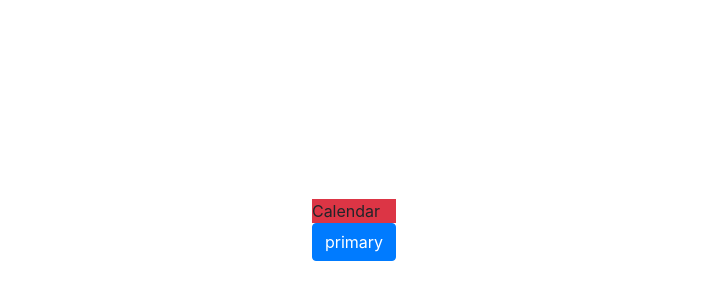
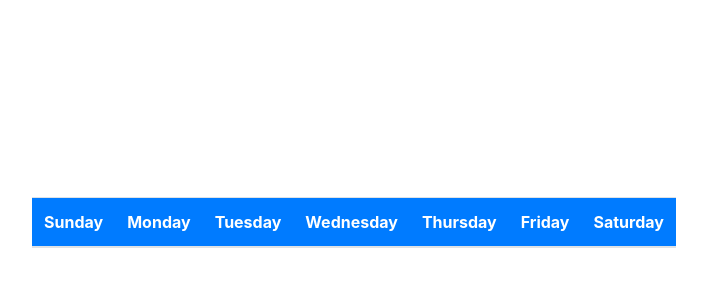
Before and after one commit to PedroMarianoAlmeida/calendar-challenge, a Next.js app: page / in a window 1280 px wide. Shown: the part 170-470 px from the top of the page, without its empty margins (286-993 px from the left). Built offline with nearby package versions, Linux system fonts and the light colour scheme.

Commit message:
Header Calendar

```diff
--- a/pages/index.js
+++ b/pages/index.js
@@ -1,6 +1,6 @@
 import Head from 'next/head'
 import styles from '../styles/Home.module.css'
-import { Button } from 'reactstrap';
+import { Container, Table } from 'reactstrap';
 
 export default function Home() {
   return (
@@ -11,8 +11,22 @@ export default function Home() {
       </Head>
 
       <main>
-        <div className='bg-danger'>Calendar</div>
-        <div><Button color="primary">primary</Button></div>
+        <Container>
+          <Table>
+            <thead>
+              <tr className='bg-primary text-white'>
+                <th>Sunday</th>
+                <th>Monday</th>
+                <th>Tuesday</th>
+                <th>Wednesday</th>
+                <th>Thursday</th>
+                <th>Friday</th>
+                <th>Saturday</th>
+              </tr>
+            </thead>
+
+          </Table>
+        </Container>
       </main>
     </div>
   )
```
